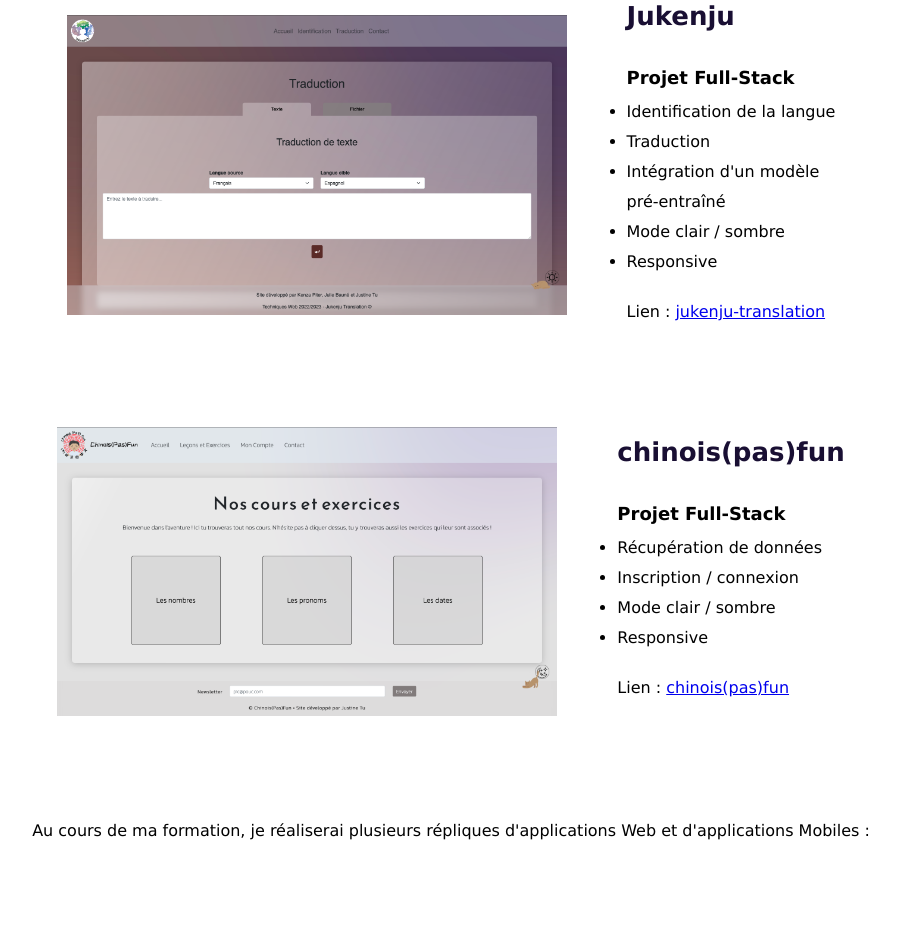
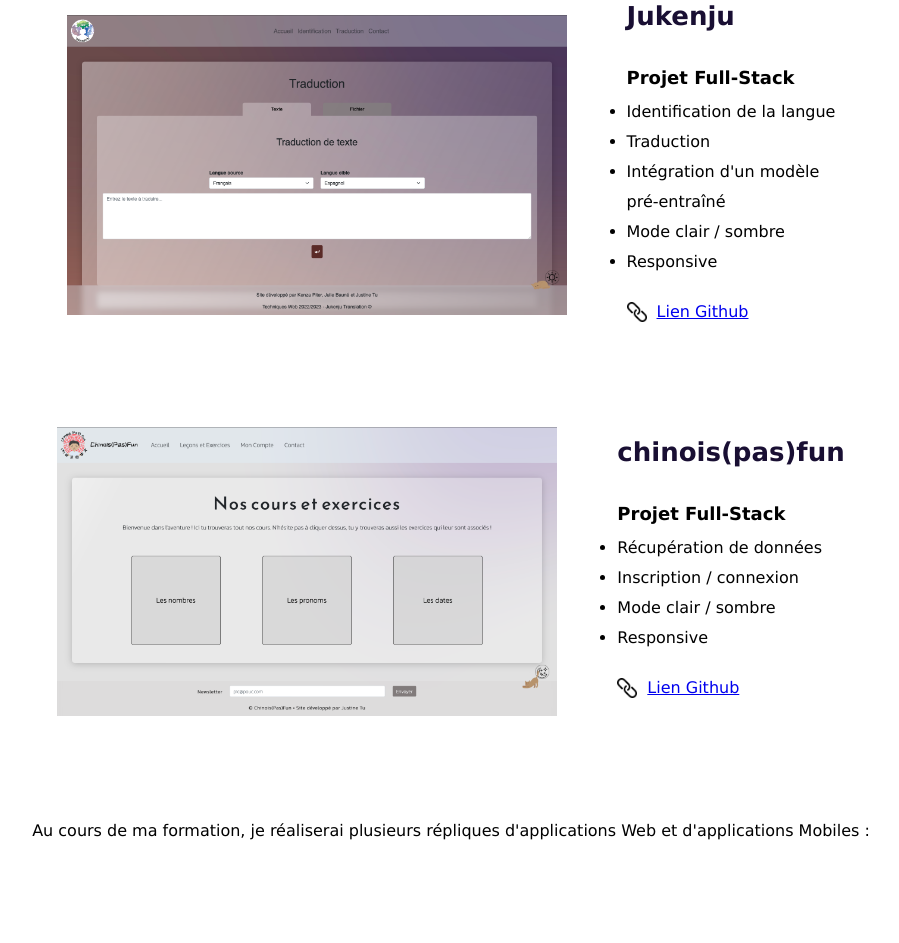
Before and after one commit to tujustine/portfolio, a plain HTML site: page index.html in a window 1280 px wide. Shown: the part 2121-3064 px from the top of the page, without its empty margins (189-1088 px from the left). Drawn offline with Linux system fonts and the light colour scheme.

Commit message:
update links and resume

```diff
--- a/index.html
+++ b/index.html
@@ -61,7 +61,7 @@
                             <li>Intégration d'un modèle </br> pré-entraîné</li>
                             <li>Mode clair / sombre</li>
                             <li>Responsive</li>
-                            <li class="no-disc">Lien : <a href="https://github.com/tujustine/jukenju-translation" target="_blank">jukenju-translation</a></li>
+                            <li class="link-disc"><a href="https://github.com/tujustine/jukenju-translation" target="_blank">Lien Github</a></li>
                         </ul>
                     </div>
                 </div>
@@ -76,7 +76,7 @@
                             <li>Inscription / connexion</li>
                             <li>Mode clair / sombre</li>
                             <li>Responsive</li>
-                            <li class="no-disc">Lien : <a href="https://github.com/tujustine/chinoispasfun" target="_blank">chinois(pas)fun</a></li>
+                            <li class="link-disc"><a href="https://github.com/tujustine/chinoispasfun" target="_blank">Lien Github</a></li>
                         </ul>
                     </div>
                 </div>
@@ -144,7 +144,7 @@
             <section id="contact">
                 <h2>Contactez-moi</h2>
                 <div>
-                    <img src="./lib/img/mail.jpg" alt="mail-logo"/>
+                    <img src="./lib/img/mail.png" alt="mail-logo"/>
                     <a href="mailto:justine.tu@hotmail.fr">justine.tu@hotmail.fr</a>
                 </div>
                 <div>
--- a/styles/style.css
+++ b/styles/style.css
@@ -172,9 +172,30 @@ section {
     list-style-type: disc;
 }
 
-.project-content li.no-disc {
+.project-content li.link-disc {
     list-style-type: none;
+    /* position du ::before par rapport à cet élément */
+    position: relative;
+    padding-left: 30px;
     margin-top : 20px;
+}
+
+.project-content li.link-disc::before {
+    /* création d'un élément vide avant <li> */
+    content: "";
+    /* positionne le pseudo-élément par rapport au <li> */
+    position: absolute;
+    /* position à 0px à gauche du <li> */
+    left: 0;
+    /* position à 50% de la hauteur du <li> */
+    top: 50%;
+    /* ajuste la position pour le centrer verticalement par rapport au <li> */
+    transform: translateY(-50%);
+    width: 20px;
+    height: 20px;
+    background-image: url('../lib/img/lien.png');
+    background-size: contain;
+    background-repeat: no-repeat;
 }
 
 .project-content {
```
Also changed, not shown: lib/img/lien.png (added), lib/img/mail.jpg (deleted), lib/img/mail.png (added), 1 other file.
